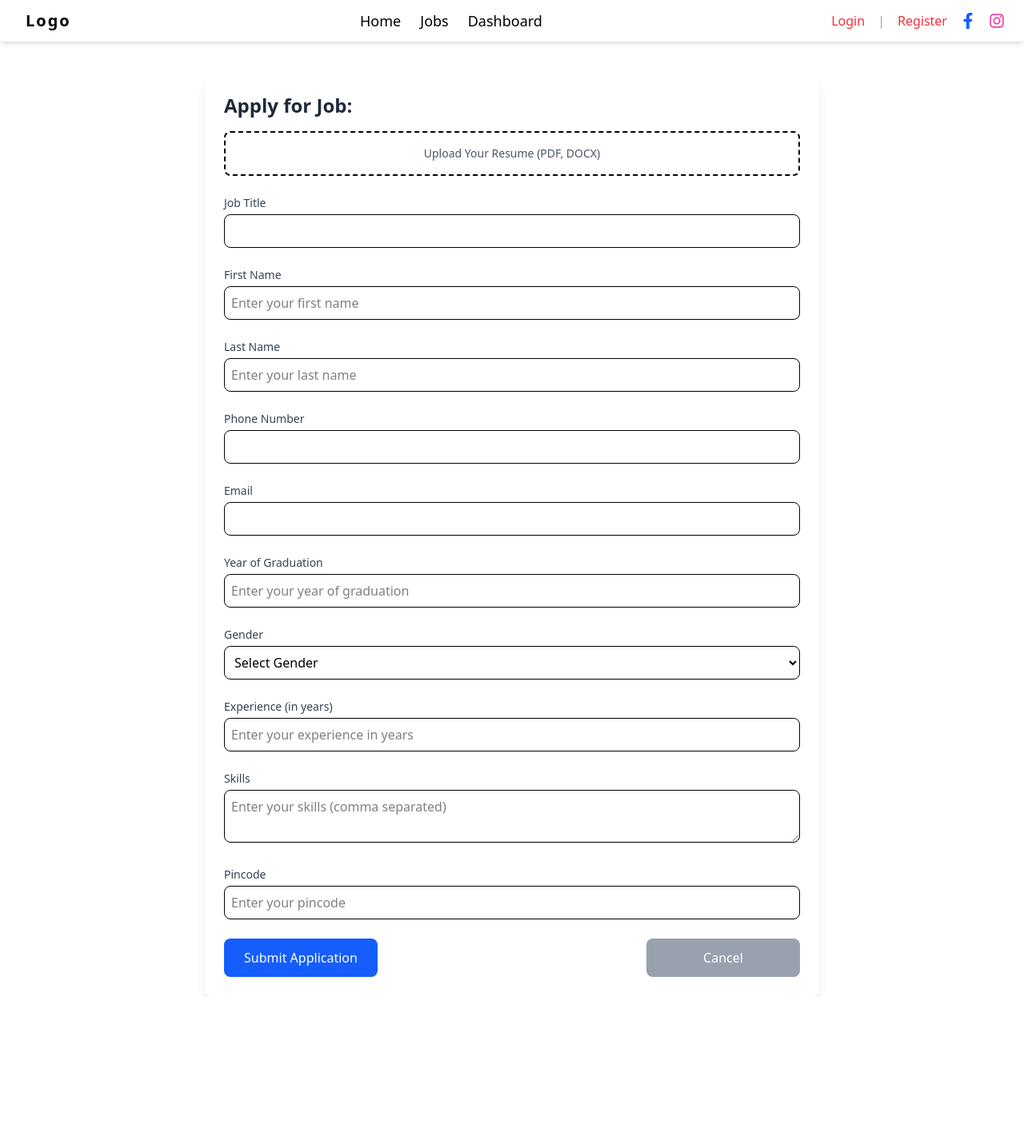
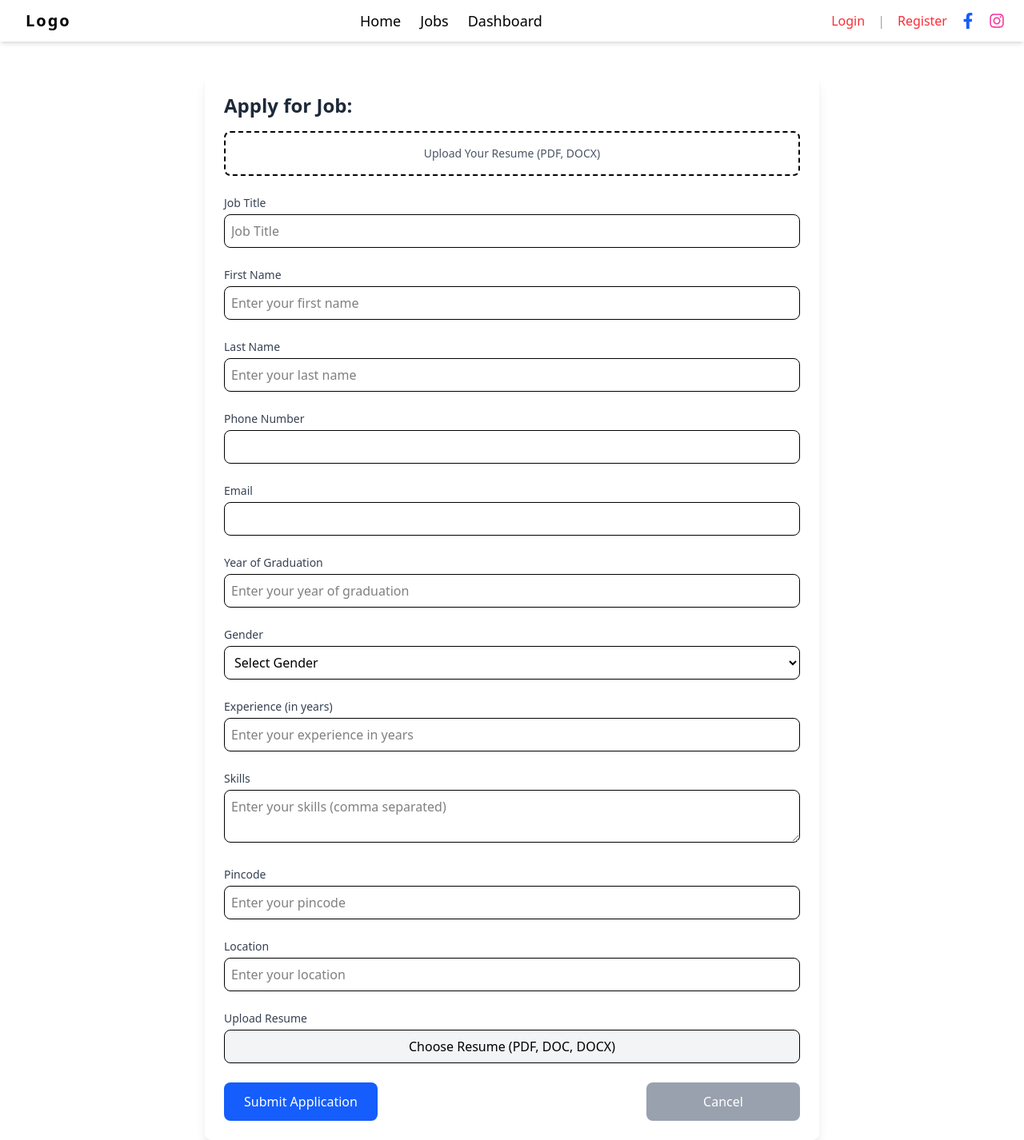
Before and after one commit to Kabileshwaran183/HR-Desk-frontend, a React (Vite) app: page /apply/1 in a window 1280 px wide. Shown: the whole page at 80% size. Before the commit the page ends 1246 px from the top, so only its background shows below. Built offline with nearby package versions, Linux system fonts and the light colour scheme.

Commit message:
title and location

```diff
--- a/src/Component/Jobs/Jobapplication.jsx
+++ b/src/Component/Jobs/Jobapplication.jsx
@@ -6,11 +6,15 @@ import { FaTimesCircle } from "react-icons/fa";
 
 const JobApplication = () => {
     const { id } = useParams();
-    const location = useRouterLocation();
-    const jobTitleFromState = location.state?.jobTitle || "";
+    const routerLocation = useRouterLocation();
+    const jobTitleFromState = routerLocation.state?.jobTitle || "";
+    const [jobTitle, setJobTitle] = useState(jobTitleFromState || "");
     const [resumeName, setResumeName] = useState("");
     const [firstName, setFirstName] = useState("");
+    const [location, setLocation] = useState('');
     const [lastName, setLastName] = useState("");
+
+
     const [phoneNumber, setPhoneNumber] = useState("");
     const [email, setEmail] = useState("");
     const [yearOfGraduation, setYearOfGraduation] = useState("");
@@ -41,6 +45,7 @@ const JobApplication = () => {
 
         setResumeName(file.name);
 
+
         if (file.type === "application/pdf") {
             await extractTextFromPDF(file); // Extract email & phone via regex
         }
@@ -62,10 +67,12 @@ const JobApplication = () => {
             yearOfGraduation,
             gender,
             experience,
+            location,
             skills,
             // location: currentLocation, // Removed as per user request
             pincode,
-            jobTitle: jobTitleFromState ? jobTitleFromState : "N/A",
+            jobTitle: jobTitleFromState || jobTitle || "N/A",
+
             resume: resumeName || "N/A",  // Ensure resume is not empty
             status: "Pending" // Default status
         };
@@ -186,6 +193,7 @@ const JobApplication = () => {
                     .join("\n") || "No work experience found";
 
                 setExperience(extractedExperience);
+
             } else {
                 console.error("❌ No data received from Affinda.");
             }
@@ -225,8 +233,7 @@ const JobApplication = () => {
     return (
         <div className="relative max-w-3xl mx-auto p-6 mt-10 bg-white shadow-lg rounded-lg">
             {notification.show && (
-                <div className={`fixed top-4 right-4 p-4 rounded-lg shadow-lg z-50 animate-fade-in ${
-                    notification.type === 'success' ? 'bg-green-100 text-green-800' : 'bg-red-100 text-red-800'
+                <div className={`fixed top-4 right-4 p-4 rounded-lg shadow-lg z-50 animate-fade-in ${notification.type === 'success' ? 'bg-green-100 text-green-800' : 'bg-red-100 text-red-800'
                     }`}>
                     <div className="flex items-center">
                         {notification.type === 'success' ? (
@@ -315,10 +322,10 @@ const JobApplication = () => {
                     <label className="block text-sm font-medium text-gray-700">Job Title</label>
                     <input
                         type="text"
-                        value={jobTitleFromState}
-                        onChange={(e) => setFirstName(e.target.value)}
+                        value={jobTitle}
+                        onChange={(e) => setJobTitle(e.target.value)}
                         className="mt-1 p-2 w-full border rounded-lg"
-                        placeholder={jobTitleFromState}
+                        placeholder="Job Title"
                         required
                     />
                 </div>
@@ -443,14 +450,43 @@ const JobApplication = () => {
                     />
                 </div>
 
+                {/* Location */}
+                <div>
+                    <label className="block text-sm font-medium text-gray-700">Location</label>
+                    <input
+                        type="text"
+                        value={location}
+                        onChange={(e) => setLocation(e.target.value)}
+                        className="mt-1 p-2 w-full border rounded-lg"
+                        placeholder="Enter your location"
+                        required
+                    />
+                </div>
+
+                <div>
+                    <label className="block text-sm font-medium text-gray-700 mb-1">Upload Resume</label>
+                    <label className="cursor-pointer inline-block p-2 w-full border rounded-lg text-center bg-gray-100 hover:bg-gray-200">
+                        {resumeName || "Choose Resume (PDF, DOC, DOCX)"}
+                        <input
+                            type="file"
+                            id="resumeUpload"
+                            accept=".pdf,.doc,.docx"
+                            onChange={handleFileChange}
+                            className="hidden"
+                            required
+                        />
+                    </label>
+                </div>
+
+
+
                 {/* Buttons */}
                 <div className="flex justify-between mt-6">
                     <button
                         onClick={handleSubmit}
                         type="submit"
                         disabled={isSubmitting}
-                        className={`w-48 text-white p-3 rounded-lg transition duration-300 flex items-center justify-center ${
-                            isSubmitting
+                        className={`w-48 text-white p-3 rounded-lg transition duration-300 flex items-center justify-center ${isSubmitting
                             ? 'bg-blue-400 cursor-not-allowed'
                             : 'bg-blue-600 hover:bg-blue-700'
                             }`}
@@ -470,8 +506,7 @@ const JobApplication = () => {
                     <button
                         type="button"
                         disabled={isSubmitting}
-                        className={`w-48 text-white p-3 rounded-lg transition duration-300 ${
-                            isSubmitting
+                        className={`w-48 text-white p-3 rounded-lg transition duration-300 ${isSubmitting
                             ? 'bg-gray-300 cursor-not-allowed'
                             : 'bg-gray-400 hover:bg-gray-500'
                             }`}
--- a/src/Component/Jobs/Joblist.jsx
+++ b/src/Component/Jobs/Joblist.jsx
@@ -7,6 +7,8 @@ const JobList = () => {
         { id: 1, title: "SOFTWARE DEVELOPER", description: "Design and develop high-volume, low-latency applications for mission-critical systems, ensuring top-tier availability and performance.", type: "Full time" },
         { id: 2, title: "QA ENGINEER", description: "Experience in manual and automation testing. Knowledge of Java Programming.", type: "Full time" },
         { id: 3, title: "SALES EXECUTIVE", description: "Build rapport with contacts and understand where the prospect is in the buying process.", type: "Full time" },
+        { id: 4, title: "APP DEVELOPMENT", description: "Build rapport with contacts and understand where the prospect is in the buying process.", type: "Full time" },
+        { id: 5, title: "WEB DEVELOPMENT", description: "Build rapport with contacts and understand where the prospect is in the buying process.", type: "Full time" }
     ];
 
     return (
```
Lines whose indentation alone changed are shown as unchanged.
